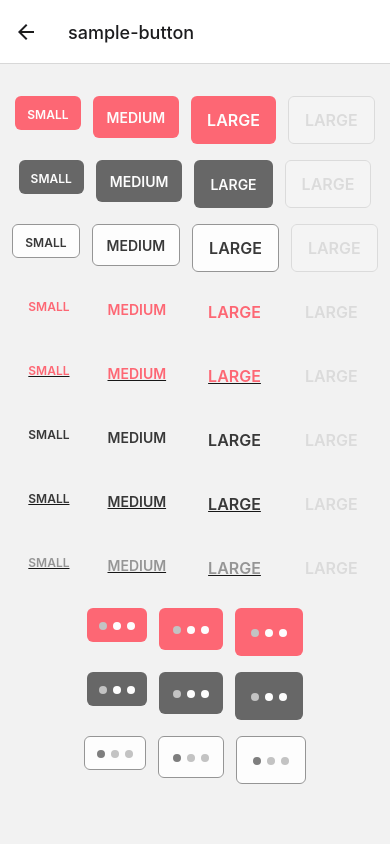
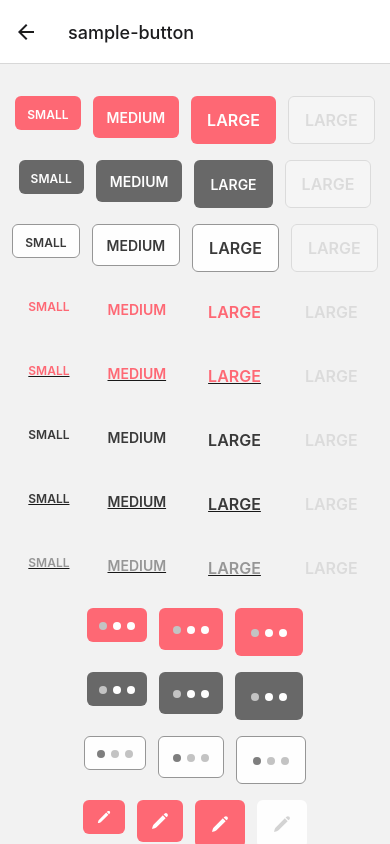
Before and after one commit to diningBuddy/fe, a React Native app: screen /sample-button in a window 390 px wide. Built offline with nearby package versions, Linux system fonts and the light colour scheme.

Commit message:
feat: pencil 아이콘 있는 버튼 추가

```diff
--- a/package.json
+++ b/package.json
@@ -18,7 +18,7 @@
     "react-native": "0.73.6",
     "react-native-safe-area-context": "4.8.2",
     "react-native-screens": "~3.29.0",
-    "react-native-svg": "^15.6.0",
+    "react-native-svg": "14.1.0",
     "styled-components": "^6.1.12"
   },
   "devDependencies": {
--- a/src/common/Button.tsx
+++ b/src/common/Button.tsx
@@ -1,6 +1,7 @@
 import React, { useState } from "react";
 import styled from "styled-components/native";
-import Svg, { Circle } from "react-native-svg";
+import Svg, { Circle, Path } from "react-native-svg";
+
 interface ButtonStyle {
   mode: string;
   children?: React.ReactNode;
@@ -13,6 +14,7 @@ interface ButtonStyle {
   fontSize?: "sm" | "md" | "lg";
   isUnderLine?: boolean;
   isDisabled?: boolean;
+  isCircle?: boolean;
 }
 
 const MAIN = "main";
@@ -27,6 +29,12 @@ export const Button = (props: ButtonStyle) => {
 
   const loadingFill1 = props.mode === OUTLINE ? "#727272" : "#BEBEBE";
   const loadingFill2 = props.mode === OUTLINE ? "#BEBEBE" : "white";
+  const iconFill = props.isDisabled
+    ? "#434343"
+    : props.mode === OUTLINE
+    ? "black"
+    : "white";
+  const iconOpacity = props.isDisabled ? "0.25" : "1";
 
   return (
     <StyledButton
@@ -50,7 +58,27 @@ export const Button = (props: ButtonStyle) => {
           </Svg>
         </IconContainer>
       )}
-      {!props.isLoading && (
+      {!props.isLoading && props.isIcon && (
+        <Svg
+          width="18"
+          height="18"
+          viewBox="0 0 18 18"
+          fill="none"
+          xmlns="http://www.w3.org/2000/svg"
+        >
+          <Path
+            d="M16.2984 1.70163C15.5295 0.932789 14.283 0.932789 13.5141 1.70163L12.6463 2.5695L15.4305 5.35373L16.2984 4.48587C17.0672 3.71702 17.0672 2.47048 16.2984 1.70163Z"
+            fill={iconFill}
+            fillOpacity={iconOpacity}
+          />
+          <Path
+            d="M14.635 6.14923L11.8508 3.365L2.73766 12.4781C2.27507 12.9407 1.93502 13.5113 1.74826 14.1383L1.14842 16.1519C1.08946 16.3499 1.14372 16.5642 1.28977 16.7102C1.43581 16.8563 1.65015 16.9106 1.8481 16.8516L3.86177 16.2517C4.48875 16.065 5.05931 15.7249 5.5219 15.2623L14.635 6.14923Z"
+            fill={iconFill}
+            fillOpacity={iconOpacity}
+          />
+        </Svg>
+      )}
+      {!props.isLoading && !props.isIcon && (
         <ButtonText {...props} isPressed={isPressed}>
           {props.children}
         </ButtonText>
@@ -80,6 +108,9 @@ const StyledButton = styled.TouchableOpacity<ButtonStyle>`
   margin: ${(props) => props.margin || "0"};
 
   border: ${(props) => {
+    if (props.isIcon && (props.mode === MAIN || props.mode === SECONDARY)) {
+      return "0";
+    }
     if (props.isDisabled) {
       if (props.mode === TEXT) {
         return "none";
@@ -94,10 +125,16 @@ const StyledButton = styled.TouchableOpacity<ButtonStyle>`
     }
   }};
 
-  border-radius: 6px;
+  border-radius: ${(props) => (props.isCircle ? "50%" : "6px")};
 
   background: ${(props) => {
-    if (props.isDisabled) {
+    if (props.isIcon && props.mode === MAIN && !props.isDisabled) {
+      return props.theme.color.primary.main;
+    } else if (props.isIcon && props.mode === MAIN) {
+      return "white";
+    } else if (props.isIcon && props.mode === SECONDARY && props.isDisabled) {
+      return "white";
+    } else if (props.isDisabled) {
       if (props.mode === TEXT) {
         return "transparent";
       }
@@ -112,7 +149,11 @@ const StyledButton = styled.TouchableOpacity<ButtonStyle>`
 
     switch (props.mode) {
       case MAIN:
-        return props.theme.color.primary.main;
+        if (props.isIcon) {
+          return "white";
+        } else {
+          return props.theme.color.primary.main;
+        }
       case SECONDARY:
         return props.theme.color.secondary.pressed;
       case OUTLINE_RED:
@@ -181,4 +222,5 @@ Button.defaultProps = {
   height: "md",
   fontSize: "md",
   isUnderLine: false,
+  isCircle: false,
 };
--- a/src/components/sample/SampleButton.tsx
+++ b/src/components/sample/SampleButton.tsx
@@ -1,11 +1,11 @@
 import React, { useState } from "react";
-import { View, StyleSheet } from "react-native";
+import { View, StyleSheet, ScrollView } from "react-native";
 import { Button, ButtonText } from "../../common/Button";
 
 const SampleButton = () => {
   const [isPressed, setIsPressed] = useState(false);
   return (
-    <View style={styles.container}>
+    <ScrollView contentContainerStyle={styles.container}>
       {/* Primary */}
       <View style={styles.buttonGroup}>
         <Button height="sm">
@@ -222,7 +222,36 @@ const SampleButton = () => {
         <Button mode="outline" isLoading />
         <Button mode="outline" height="lg" isLoading />
       </View>
-    </View>
+
+      {/* pencil icon button  */}
+      <View style={styles.buttonGroup}>
+        <Button height="sm" isIcon />
+        <Button isIcon />
+        <Button height="lg" isIcon />
+        <Button height="lg" isIcon isDisabled />
+      </View>
+
+      {/* pencil icon button isCircle */}
+      <View style={styles.buttonGroup}>
+        <Button height="sm" isIcon />
+        <Button isIcon />
+        <Button height="lg" isIcon />
+        <Button height="lg" isIcon isDisabled />
+      </View>
+
+      <View style={styles.buttonGroup}>
+        <Button mode="secondary" height="sm" isIcon />
+        <Button mode="secondary" isIcon />
+        <Button mode="secondary" height="lg" isIcon />
+        <Button mode="secondary" height="lg" isIcon isDisabled />
+      </View>
+
+      <View style={styles.buttonGroup}>
+        <Button mode="outline" height="sm" isIcon />
+        <Button mode="outline" height="lg" isIcon />
+        <Button mode="outline" height="lg" isIcon isDisabled />
+      </View>
+    </ScrollView>
   );
 };
 
```
